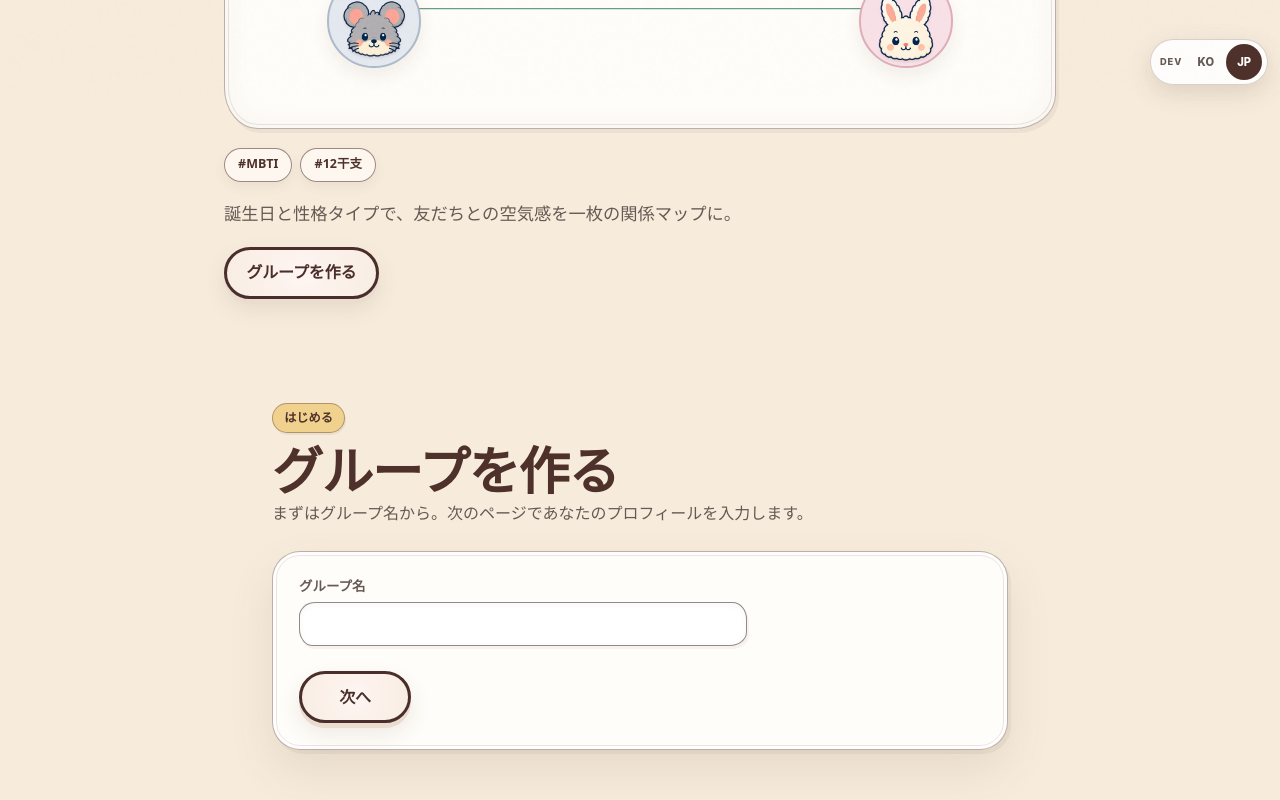
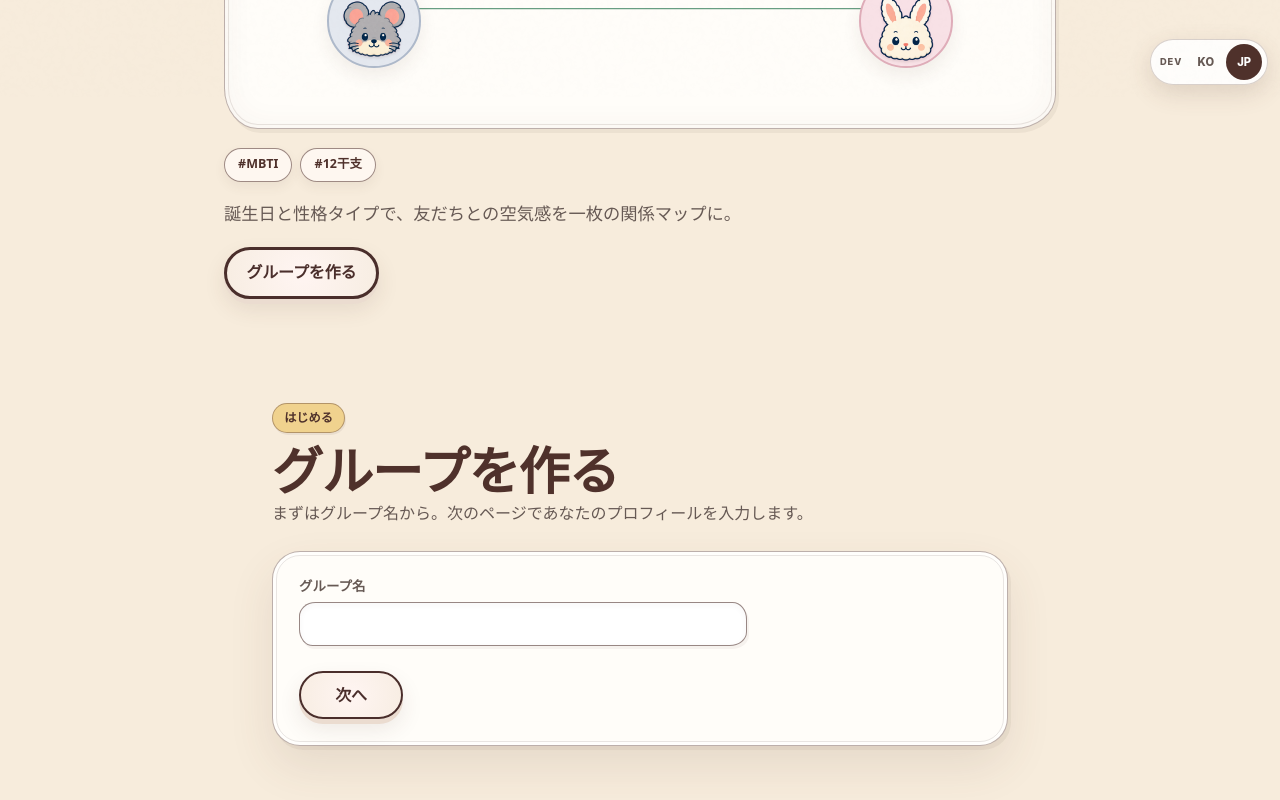
Before and after one commit to mi-hye/mofutype, a Next.js app: page / in a window 1280 px wide. Shown: the part 703-1503 px from the top of the page. Built offline with nearby package versions, Linux system fonts and the light colour scheme; no server answers.

Commit message:
style: compact landing next button

```diff
--- a/src/app/globals.css
+++ b/src/app/globals.css
@@ -143,7 +143,8 @@ button, input, textarea, select { font: inherit; }
 .unknown-toggle input { width: 1.2rem; height: 1.2rem; margin: 0; accent-color: var(--accent-vermilion); }
 .field-error, .form-error { width: fit-content; max-width: 100%; margin: 0; border: 1px solid rgb(var(--ink-rgb) / 34%); border-left: 5px solid var(--status-danger); border-radius: 0.55rem; padding: 0.34rem 0.62rem; background: var(--surface-error); color: var(--text-error); font-size: 0.82rem; font-weight: 700; overflow-wrap: anywhere; animation: nudge-in 220ms ease-out both; }
 .start-group-form { align-content: start; gap: 0.9rem; }
-.start-group-form > .ui-button { width: fit-content; min-width: 7rem; justify-self: start; padding-inline: 1.4rem; }
+.start-group-form > .ui-button { width: fit-content; min-width: 6.5rem; min-height: 48px; justify-self: start; padding-inline: 1.2rem; }
+.start-group-form > .ui-button::before { border-width: 2.5px; }
 .start-group-form > .ui-button::after { display: none; }
 .start-group-form .form-field { width: min(100%, 28rem); }
 .start-group-form .form-field input { min-height: 44px; padding-block: 0.45rem; font-size: 0.96rem; font-weight: 600; }
```
Also changed, not shown: 1 other file (tests, documents, lock files or other folders).
